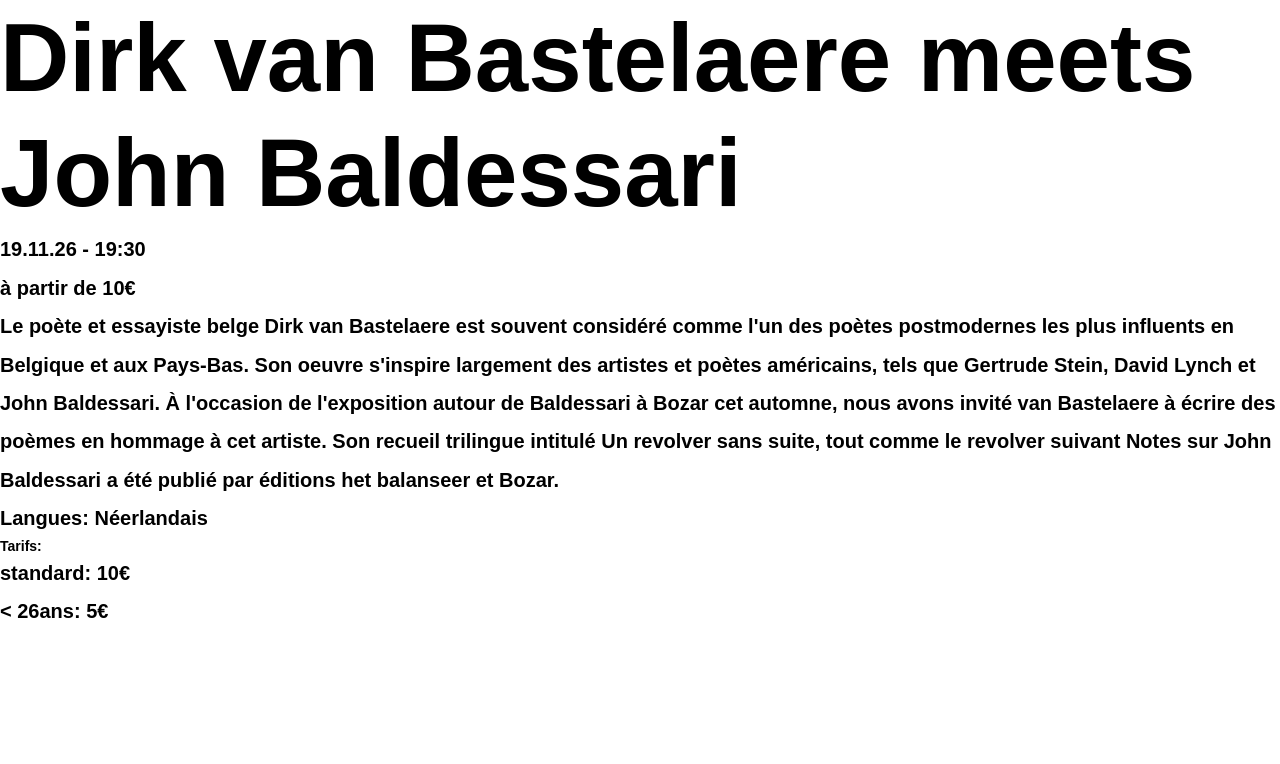
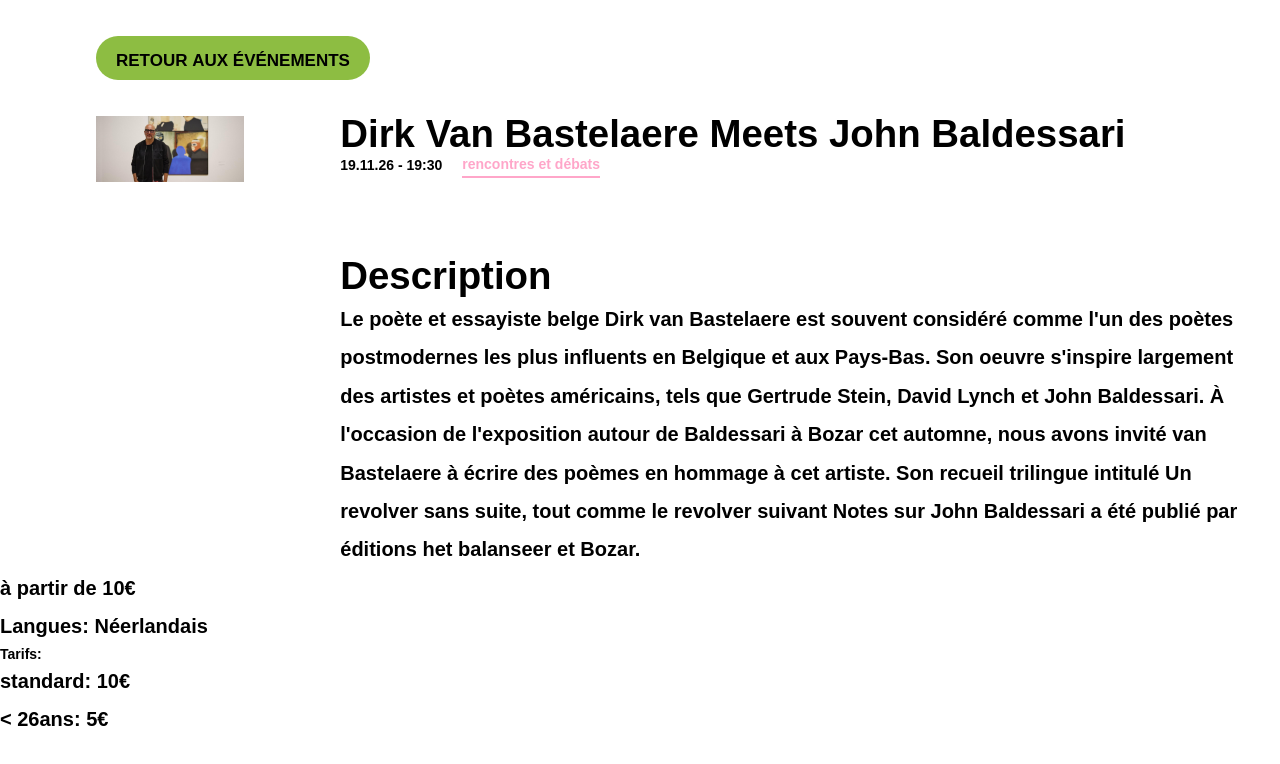
Before and after one commit to sirineTIWEB/EI_2526_Baldessari, a React (Vite) app in the folder sirine_baldessari_25/: page /evenement/dirk-van-bastelaere-meets-john-baldessari in a window 1280 px wide. Shown: the top 764 px of the page. Built offline with nearby package versions, Linux system fonts and the light colour scheme; a web font is replaced by a local one.

Commit message:
singla page dynamique

```diff
--- a/sirine_baldessari_25/src/App.css
+++ b/sirine_baldessari_25/src/App.css
@@ -8,8 +8,10 @@
     --text-clamp-display: clamp(36px, 8vw, 96px);
     --text-clamp-h1: clamp(24px, 4vw, 48px);
     --line-clamp-h1: clamp(43px, 5vw, 57px);
-    --text-clamp-h2: clamp(24px, 4vw, 43px);
-    --line-clamp-h2: clamp(28px, 5vw, 36px);
+    --text-clamp-h2: clamp(24px, 3vw, 43px);
+    --line-clamp-h2: clamp(28px, 4vw, 36px);
+    --text-clamp-h3: clamp(20px, 3vw, 24px);
+    --line-clamp-h3: clamp(24px, 4vw, 28px);
     --text-clamp-body: clamp(16px, 2vw, 20px);
     --line-clamp-body: clamp(19px, 3vw, 40px);
     --text-clamp-legend: clamp(12px, 1.5vw, 14px);
@@ -44,6 +46,13 @@
     text-transform: capitalize;
 }
 
+h6 {
+    font-size: var(--text-clamp-h3);
+    font-weight: 700;
+    line-height: var(--line-clamp-h3);
+    font-variant: all-small-caps;
+}
+
 p {
     font-size: var(--text-clamp-body);
     font-weight: 800;
--- a/sirine_baldessari_25/src/App.jsx
+++ b/sirine_baldessari_25/src/App.jsx
@@ -4,7 +4,7 @@
 import { BrowserRouter, Route, Routes } from 'react-router-dom';
 import Accueil from './composants/PageIndex/PageAccueil';
 import Info from './composants/PageInfo/PageInfo';
-import SingleEvent from './composants/SingleEvent/SingleEvent';
+import SinglePage from './composants/SinglePage/SinglePage';
 
 
 function App() {
@@ -16,7 +16,8 @@
           <Route path="/" element={<Accueil />} />
           <Route path="/info" element={<Info />} />
           {/* passer l'url de l'event cliqué */}
-          <Route path="/evenement/:id" element={<SingleEvent />} />
+          <Route path="/evenement/:id" element={<SinglePage />} />
+          <Route path="/oeuvre/:id" element={<SinglePage />} />
         </Routes>
       </LoadingPage>
     </BrowserRouter>
--- a/sirine_baldessari_25/src/assets/data/events.json
+++ b/sirine_baldessari_25/src/assets/data/events.json
@@ -19,6 +19,12 @@
     ],
     "tag": "rencontres et débats",
     "tagUrl": "rencontres-et-debats",
+    "image": [
+      {
+        "aspect": "paysage",
+        "src": "/assets/events/bastelaere.jpg"
+      }
+    ],
     "autre": "https://youtu.be/qGq4mOMphao"
   },
   {
@@ -36,6 +42,12 @@
     ],
     "tag": "arts et films",
     "tagUrl": "arts-et-films",
+    "image": [
+      {
+        "aspect": "portrait",
+        "src": "/assets/events/guitar.png"
+      }
+    ],
     "autre": ""
   },
   {
@@ -54,6 +66,12 @@
     ],
     "tag": "arts et films",
     "tagUrl": "arts-et-films",
+    "image": [
+      {
+        "aspect": "portrait",
+        "src": "/assets/events/mepris.png"
+      }
+    ],
     "autre": ""
   }
 ]
--- a/sirine_baldessari_25/src/composants/LoadingPage.jsx
+++ b/sirine_baldessari_25/src/composants/LoadingPage.jsx
@@ -1,5 +1,5 @@
 import { useState, useEffect, createContext, useContext } from "react";
-import jsonData from "../assets/data/oeuvres.json";
+import oeuvresData from "../assets/data/oeuvres.json";
 import eventsData from "../assets/data/events.json";
 import { useLocation } from "react-router-dom";
 
@@ -20,7 +20,7 @@
 
 function LoadingPage({ children }) {
     // loading 1fois pour une portée globale de DB peintures
-    const [data, setData] = useState([]);
+    const [oeuvres, setOeuvres] = useState([]);
     // loading 1fois pour une portée globale des événements
     const [events, setEvents] = useState([]);
 
@@ -42,7 +42,7 @@
     // s'exécute que pour l'initialisation
     useEffect(() => {
         if (initialLoad) {
-            setData(jsonData);
+            setOeuvres(oeuvresData);
             setEvents(eventsData);
             setIsLoading(false);
             setInitialLoad(false);
@@ -62,7 +62,7 @@
 
     return (
         // provider pour le tenue globale des états
-        <LoadingContext.Provider value={{ isLoading, startLoading, stopLoading, data, events }}>
+        <LoadingContext.Provider value={{ isLoading, startLoading, stopLoading, oeuvres, events }}>
             {isLoading ? (
                 <div>
                     <p>Loading...</p>
--- a/sirine_baldessari_25/src/composants/SingleEvent/SingleEvent.jsx
+++ /dev/null
@@ -1,36 +0,0 @@
-import { useParams } from "react-router-dom";
-import { useLoading } from "../LoadingPage";
-
-function SingleEvent() {
-    // recup l'id de l'event cliqué depuis l'URL
-    const { id } = useParams();
-
-    // recup les événements depuis le Context
-    const { events } = useLoading();
-
-    // trouver l'événement correspondant à l'url
-    const event = events.find(e => e.url === id);
-
-    // si l'événement n'existe pas
-    if (!event) {
-        return <div>Événement non trouvé</div>;
-    }
-
-    return (
-        <div>
-            <h1>{event.title}</h1>
-            <p>{event.date}</p>
-            <p>{event.price}</p>
-            <p>{event.description}</p>
-            {event.langues && <p>Langues: {event.langues}</p>}
-            <div>
-                <h3>Tarifs:</h3>
-                {event.tarifs.map((tarif, index) => (
-                    <p key={index}>{tarif.type}: {tarif.prix}</p>
-                ))}
-            </div>
-        </div>
-    )
-}
-
-export default SingleEvent;
--- /dev/null
+++ b/sirine_baldessari_25/src/composants/SinglePage/SinglePage.jsx
@@ -0,0 +1,86 @@
+import { useParams, useLocation } from "react-router-dom";
+import { useLoading } from "../LoadingPage";
+import Bouton from "../UI/Bouton";
+import Tag from "../UI/Tag";
+
+function SinglePage() {
+    // recup l'id de l'event cliqué depuis l'URL
+    const { id } = useParams();
+
+    // va permettre de déterminer si c'est un event ou une oeuvre
+    const location = useLocation();
+
+    // recup les événements depuis le Context
+    const { events, oeuvres } = useLoading();
+
+    // déterminable avec seulement un pathname
+    const isEvent = location.pathname.startsWith('/evenement');
+
+    // au lieu de perdre du temps à chercher dans les DB, on détermine déjà quel DB est relié
+    const data = isEvent
+        ? events.find(e => e.url === id)
+        : oeuvres.find(o => o.url === id);
+
+    // Message d'erreur précis selon le type
+    if (!data) {
+        return <div>{isEvent ? 'Événement' : 'Oeuvre'} non trouvé(e)</div>;
+    }
+
+    return (
+        <>
+            <div className="md:mx-24 md:my-9 w-fit">
+                <Bouton title={`Retour aux ${isEvent ? 'événements' : 'oeuvres'}`} onClick={() => window.history.back()} />
+            </div>
+            <div className="hidden md:flex md:ml-24 md:mr-2.5 gap-24">
+                <div className={`${data.image[0].aspect === 'portrait' ? 'w-[40vw]' : 'w-[70vw]'}`}>
+                    <img src={data.image[0].src} alt={data.title} className="object-cover" />
+
+                </div>
+                <div className="flex flex-col gap-20">
+                    <div>
+                        <h5>{data.title}</h5>
+                        <div className="flex items-center gap-5">
+                            <h3>{data.date}</h3>
+                            <Tag title={data.tag} filtre={data.tagUrl} className="text-mypink border-mypink" />
+                        </div>
+                    </div>
+
+                    <div className="flex flex-col gap-1.5">
+                        <h5>Description</h5>
+                        <p>{data.description}</p>
+                    </div>
+                </div>
+            </div>
+            <div className="flex flex-col md:hidden gap-24">
+                <div className="flex flex-col gap-20">
+                    <div className={`h- ${data.image[0].aspect === 'portrait' ? 'w-[40vw]' : 'w-screen'}`}>
+                        <img src={data.image[0].src} alt={data.title} className="object-cover" />
+
+                    </div>
+                    <div className="md:ml-24 md:mr-2.5">
+                        <h5>{data.title}</h5>
+                        <div className="flex items-center gap-5">
+                            <h3>{data.date}</h3>
+                            <Tag title={data.tag} filtre={data.tagUrl} className="text-mypink border-mypink" />
+                        </div>
+                    </div>
+                </div>
+                <div className="flex flex-col gap-1.5 md:ml-24 md:mr-2.5">
+                    <h5>Description</h5>
+                    <p>{data.description}</p>
+                </div>
+            </div>
+            <p>{data.price}</p>
+
+            {data.langues && <p>Langues: {data.langues}</p>}
+            <div>
+                <h3>Tarifs:</h3>
+                {data.tarifs.map((tarif, index) => (
+                    <p key={index}>{tarif.type}: {tarif.prix}</p>
+                ))}
+            </div>
+        </>
+    )
+}
+
+export default SinglePage;
--- a/sirine_baldessari_25/src/composants/UI/Bouton.jsx
+++ b/sirine_baldessari_25/src/composants/UI/Bouton.jsx
@@ -1,7 +1,8 @@
-function Bouton() {
+function Bouton(props) {
 
-    return(
-        <button className="bg-mygreen"></button>
+    return (
+        <button onClick={props.onClick} className="cursor-pointer bg-mygreen rounded-full px-5 py-2 hover:rotate-6 hover:transition-transform hover:duration-300">
+            <h6>{props.title}</h6></button>
     )
 }
 
--- a/sirine_baldessari_25/src/composants/UI/Tag.jsx
+++ b/sirine_baldessari_25/src/composants/UI/Tag.jsx
@@ -3,7 +3,7 @@
 function Tag(props){
     return(
         // déclarer plus haut
-        <Link to={`/info?tag=${props.filtre}`} className="py-1 border-b-2 border-black h-fit w-fit">
+        <Link to={`/info?tag=${props.filtre}`} className={`py-1 border-b-2 border-black h-fit w-fit ${props.className}`}>
             <h3>{props.title}</h3>
         </Link>
     )
```
Also changed, not shown: sirine_baldessari_25/public/assets/events/bastelaere.jpg (added).
